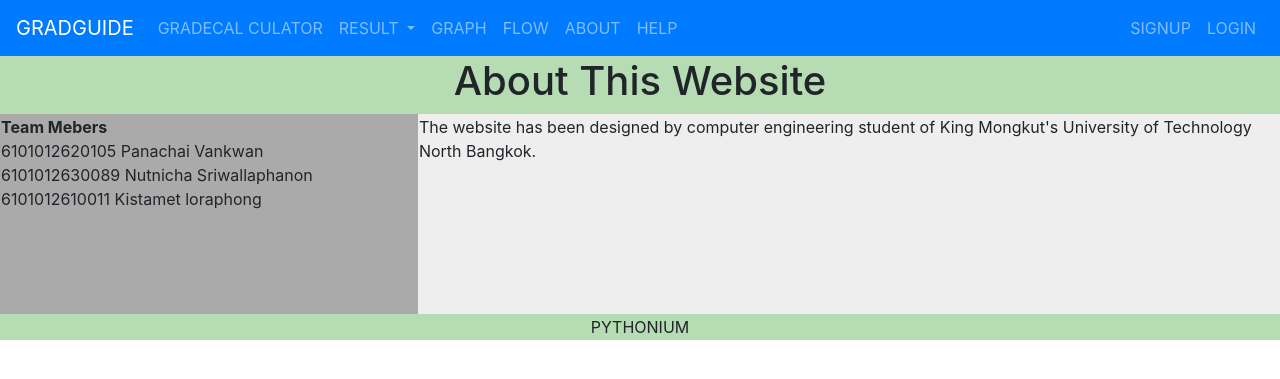
After one commit to tamkmutnb/Gradeguide-Incomplete, a Django app: page /about in a window 1280 px wide. The commit adds this page. Shown: the top 379 px of the page. Run offline with Django 3.2, Linux system fonts and the light colour scheme; some libraries are stand-ins or nearby versions.

Commit message:
Crate about page

```diff
--- /dev/null
+++ b/lists/templates/about.html
@@ -0,0 +1,42 @@
+{% extends 'layout.html' %}
+{% block content %}
+<html>
+
+   <head>
+      <title></title>
+   </head>
+
+   <body>
+      <table width = "100%" border = "0">
+
+         <tr>
+            <td colspan = "2" bgcolor = "#b5dcb3">
+                <center><h1>About This Website</h1></center>
+            </td>
+         </tr>
+         <tr valign = "top">
+            <td bgcolor = "#aaa" width = "5">
+               <b>Team Mebers</b><br />
+               6101012620105 Panachai Vankwan<br />
+               6101012630089 Nutnicha Sriwallaphanon<br />
+               6101012610011 Kistamet loraphong
+            </td>
+
+            <td bgcolor = "#eee" width = "250" height = "200">
+               The website has been designed by computer engineering student of King Mongkut's University of Technology North Bangkok.
+
+            </td>
+         </tr>
+         <tr>
+            <td colspan = "2" bgcolor = "#b5dcb3">
+               <center>
+                  PYTHONIUM
+               </center>
+            </td>
+         </tr>
+
+      </table>
+   </body>
+
+</html>
+{% endblock %}
--- a/lists/templates/layout.html
+++ b/lists/templates/layout.html
@@ -46,6 +46,12 @@
       <li class="nav-item">
         <a class="nav-link" href="r'flow'">FLOW</a>
       </li>
+          <li class="nav-item">
+        <a class="nav-link" href="r'about'">ABOUT</a>
+      </li>
+        <li class="nav-item">
+        <a class="nav-link" href="r'flow'">HELP</a>
+      </li>
     </ul>
       {% if user.is_authenticated %}
       <ul class="navbar-nav">
--- a/lists/views.py
+++ b/lists/views.py
@@ -806,3 +806,6 @@ def eightTerm(request):
 
 def picFlow(request):
     return render(request, 'picFlow.html')
+
+def about(request):
+    return render(request, 'about.html')
--- a/superlists/urls.py
+++ b/superlists/urls.py
@@ -27,6 +27,7 @@ urlpatterns = [
     url(r'sixthTerm', views.sixthTerm, name='sixthTerm'),
     url(r'seventhTerm', views.seventhTerm, name='seventhTerm'),
     url(r'eightTerm', views.eightTerm, name='eightTerm'),
+    url(r'about', views.about, name='about'),
     #url(r'home', views.home_page, name='calGrade'),
     #admin page
     #path('admin/', admin.site.urls),
```
Also changed, not shown: lists/migrations/0007_auto_20200324_2026.py (added), lists/migrations/0009_merge_20200325_0855.py (added).
